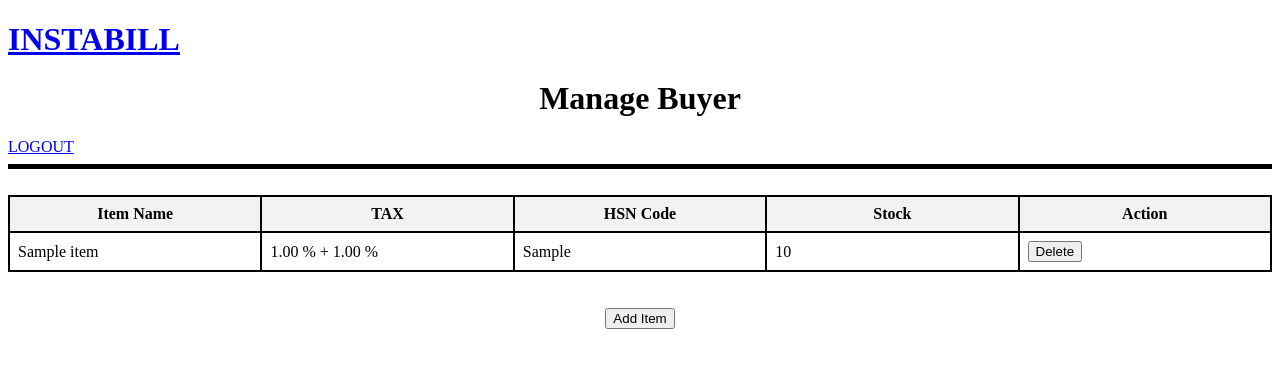
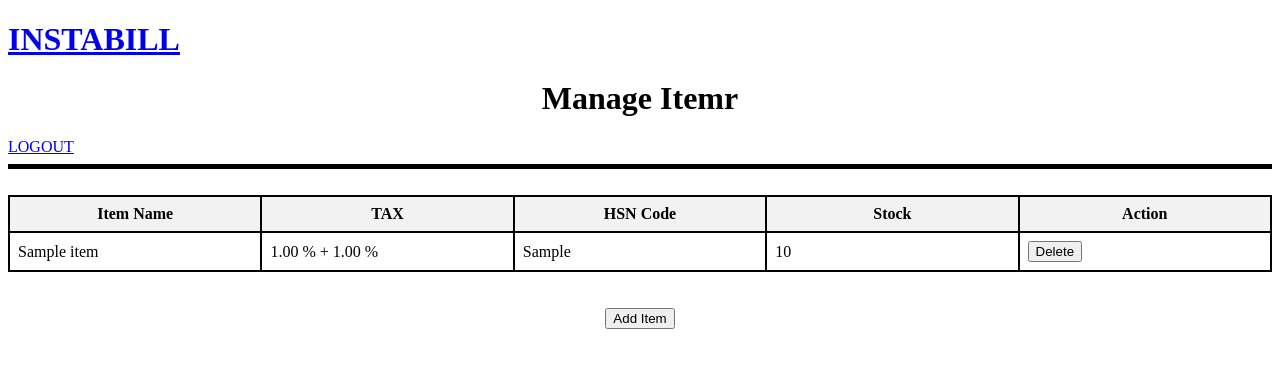
Before and after one commit to Sahil0215/vercceldemo, a Django app: page /manage_item/ in a window 1280 px wide. Shown: the top 368 px of the page. Run offline with Django 5.2, Linux system fonts and the light colour scheme; a user stored in the database is signed in; tables that the repository leaves empty hold one stand-in row (values such as "Sample post").

Commit message:
commit56

```diff
--- a/demo/bill/templates/manage_invoice.html
+++ b/demo/bill/templates/manage_invoice.html
@@ -56,7 +56,6 @@
         </tbody>
     </table>
 
-
     {% if messages %}
     <div style="color: rgb(0, 0, 0); text-align: center;">
         {% for message in messages %}
@@ -67,6 +66,6 @@
 
     <br><br>
 
-    <center><a href="{% url 'add_invoice' %}"><button>Add Invoice</button></a></center>
+    <center><a href="{% url 'add_inovice' %}"><button>Add Invoice</button></a></center>
 </body>
 </html>
--- a/demo/bill/templates/manage_item.html
+++ b/demo/bill/templates/manage_item.html
@@ -1,7 +1,7 @@
 <!DOCTYPE html>
 <html lang="en">
 <head>
-    <title>Instabill | BUYER</title>
+    <title>Instabill | ITEM</title>
     <style>
         table {
             width: 100%; /* Fix the width of the table */
@@ -20,7 +20,7 @@
 </head>
 <body>
     <a href="{% url 'home' %}"><h1>INSTABILL</h1></a>
-    <center><h1>Manage Buyer</h1></center>
+    <center><h1>Manage Itemr</h1></center>
 
     <a href="{% url 'logout_page' %}">LOGOUT</a>
     <hr style="height: 5px; background-color: black; border: none;">
```
